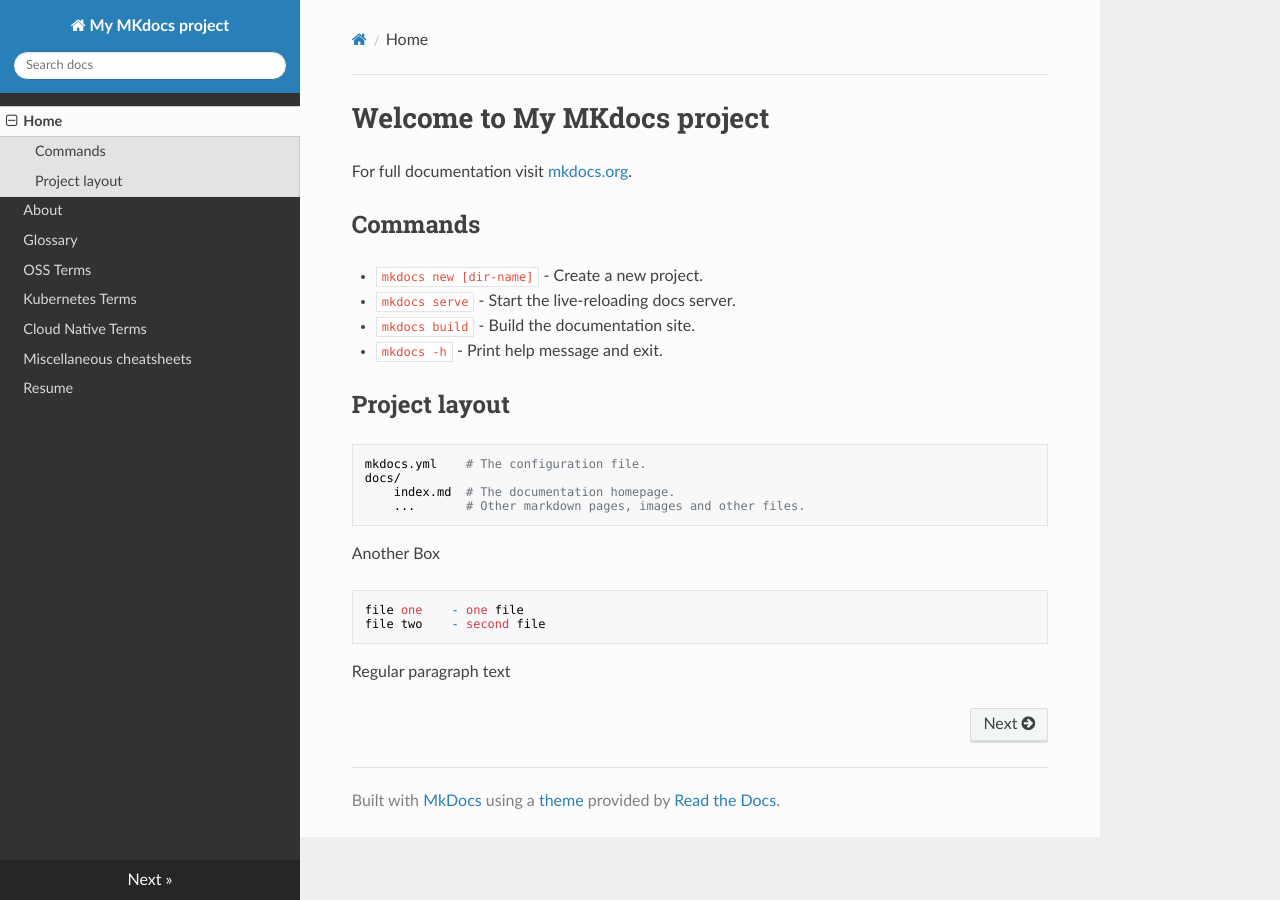
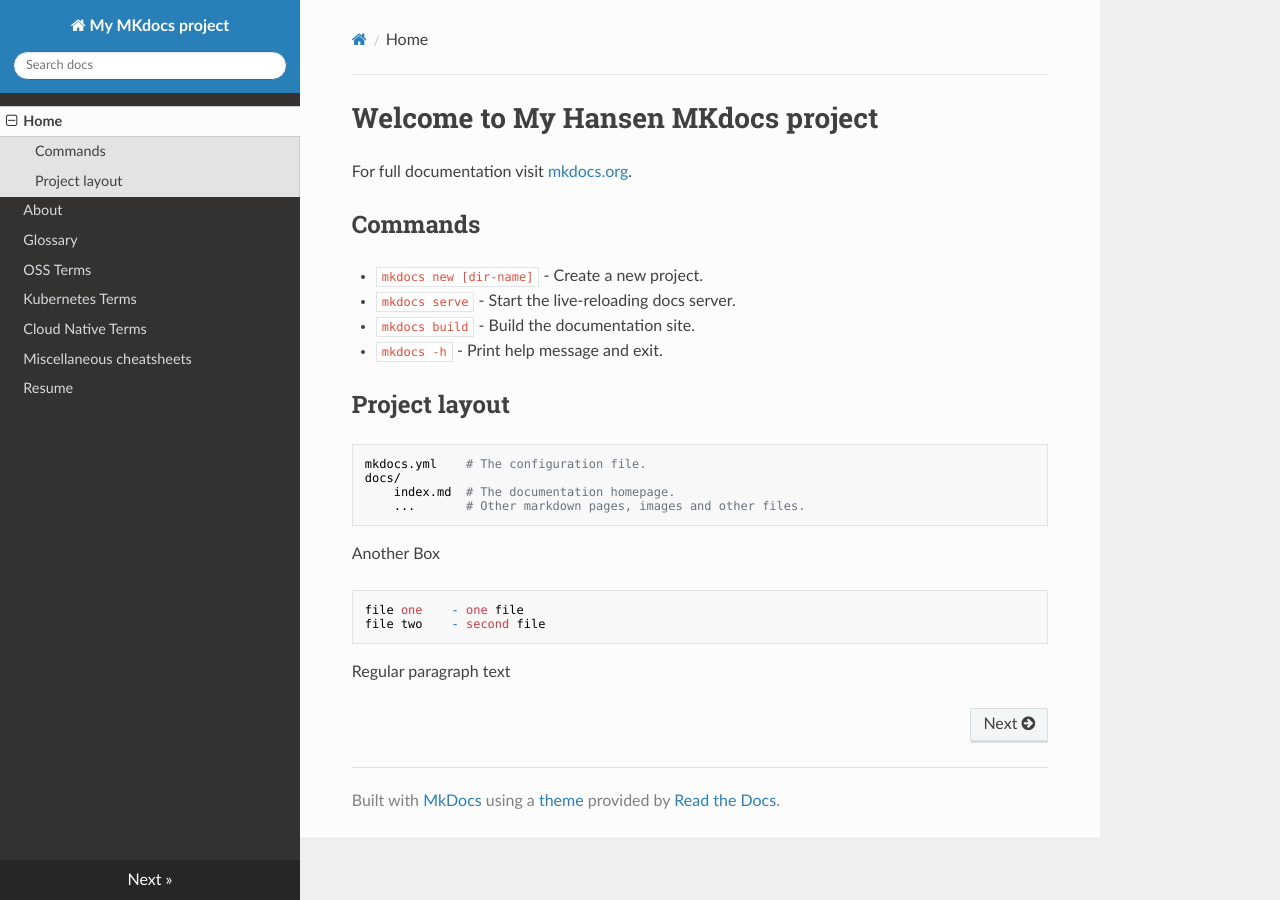
Before and after one commit to cassmastern/lers-sandbox, an MkDocs documentation site: the page built from docs/index.md, in a window 1280 px wide. Built offline with MkDocs 1.6.1, drawn with Linux system fonts in a browser that asks for light colours; nearby versions of some CDN libraries.

Commit message:
Test update (Title of index.md)

```diff
--- a/docs/index.md
+++ b/docs/index.md
@@ -1,4 +1,4 @@
-# Welcome to My MKdocs project
+# Welcome to My Hansen MKdocs project
 
 For full documentation visit [mkdocs.org](https://www.mkdocs.org).
 
```
